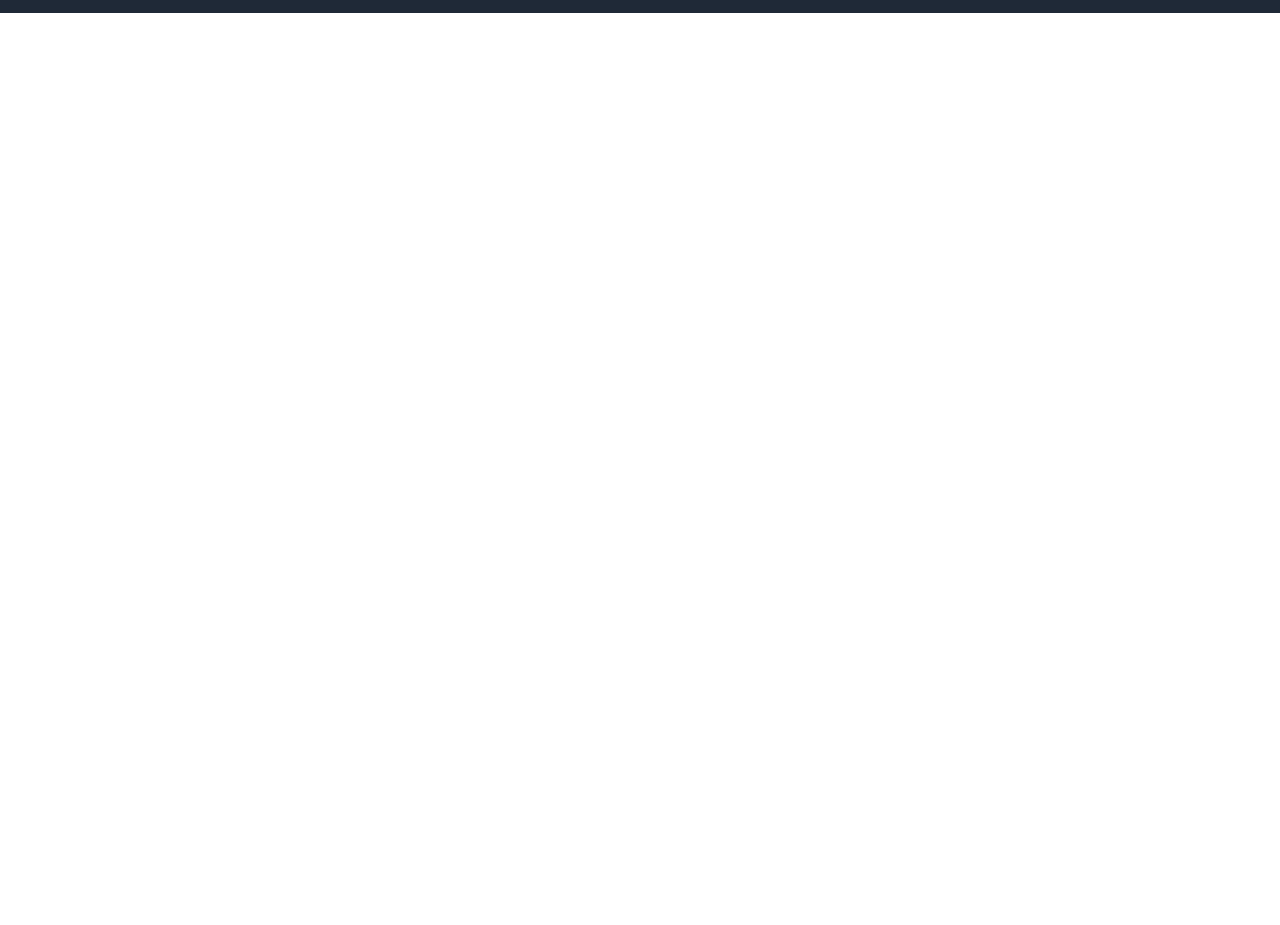
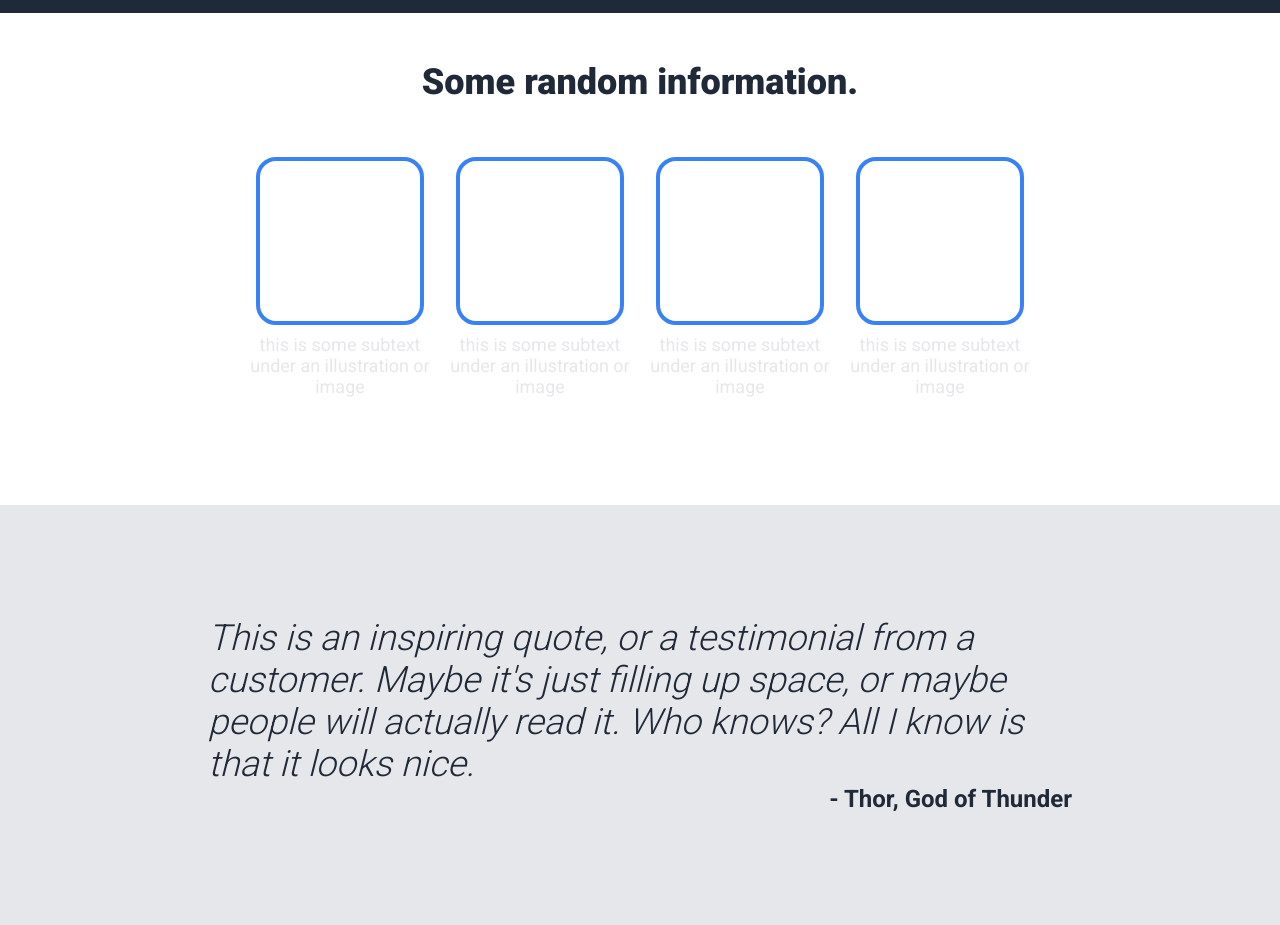
Before and after one commit to pablomattot/landing-page, a plain HTML site: page index.html in a window 1280 px wide. Shown: the part 503-1428 px from the top of the page. Before the commit the page ends 800 px from the top, so only its background shows below. Drawn offline with Linux system fonts and the light colour scheme.

Commit message:
Created card section and quote section

```diff
--- a/index.html
+++ b/index.html
@@ -42,8 +42,35 @@
         </header>
 
         <main>
+            <h2>Some random information.</h2>
+            <div class="card-container secondary">
+                <div class="card">
+                    <div class="square"></div>
+                    <p>this is some subtext under an illustration or image</p>
+                </div>
 
+                <div class="card">
+                    <div class="square"></div>
+                    <p>this is some subtext under an illustration or image</p>
+                </div>
+
+                <div class="card">
+                    <div class="square"></div>
+                    <p>this is some subtext under an illustration or image</p>
+                </div>
+
+                <div class="card">
+                    <div class="square"></div>
+                    <p>this is some subtext under an illustration or image</p>
+                </div>
+            </div>
         </main>
+
+        <div class="quote">
+            <em>This is an inspiring quote, or a testimonial from a customer.
+                Maybe it's just filling up space, or maybe people will actually read it. Who knows? All I know is that it looks nice.</em>
+            <p>- Thor, God of Thunder</p>
+        </div>
 
         <footer>
 
--- a/style.css
+++ b/style.css
@@ -87,3 +87,62 @@ button {
 }
 
 /* CARD SECTION */
+main {
+    display: flex;
+    flex-direction: column;
+    align-items: center;
+    padding: 0 13em;
+    margin-top: 3em;
+}
+
+main h2 {
+    font-size: 36px;
+    font-weight: 900;
+    color: #1f2937;
+}
+
+.card-container {
+    display: flex;
+    justify-content: center;
+    align-items: center;
+    flex-wrap: wrap;
+    margin: 3em 0 6em 0;
+}
+
+.card {
+    text-align: center;
+    max-width: 200px;
+    display: flex;
+    flex-direction: column;
+    align-items: center;
+    gap: .5em;
+}
+
+.square {
+    border: 4px solid #3882F6;
+    border-radius: 20px;
+    width: 160px;
+    height: 160px;
+}
+
+/* QUOTE */
+.quote {
+    display: flex;
+    flex-direction: column;
+    justify-content: center;
+    background-color: #E5E7EB;
+    padding: 7em 13em;
+}
+
+.quote p {
+    align-self: flex-end;
+    font-weight: bolder;
+    font-size: 24px;
+    color: #1f2937;
+}
+
+.quote em {
+    font-size: 36px;
+    font-weight: 100;
+    color: #1f2937;
+}
```
